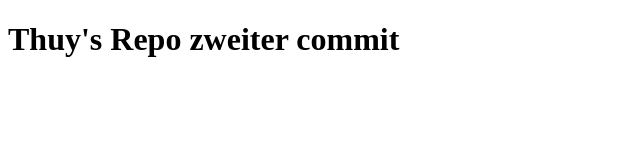
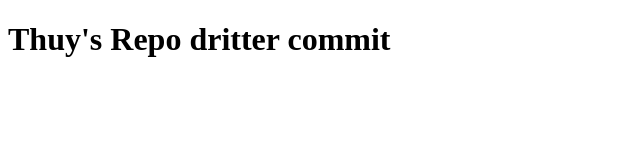
Before and after one commit to thuydxng/praktikum, a plain HTML site: page index.html in a window 1280 px wide. Shown: the full height of the page, 0-640 px from the left. Drawn offline with Linux system fonts and the light colour scheme.

Commit message:
[TASK] Ready index for third repo version

```diff
--- a/index.html
+++ b/index.html
@@ -5,6 +5,6 @@
 	<title>Document</title>
 </head>
 <body>
-	<h1>Thuy's Repo zweiter commit</h1>
+	<h1>Thuy's Repo dritter commit</h1>
 </body>
 </html>
```
